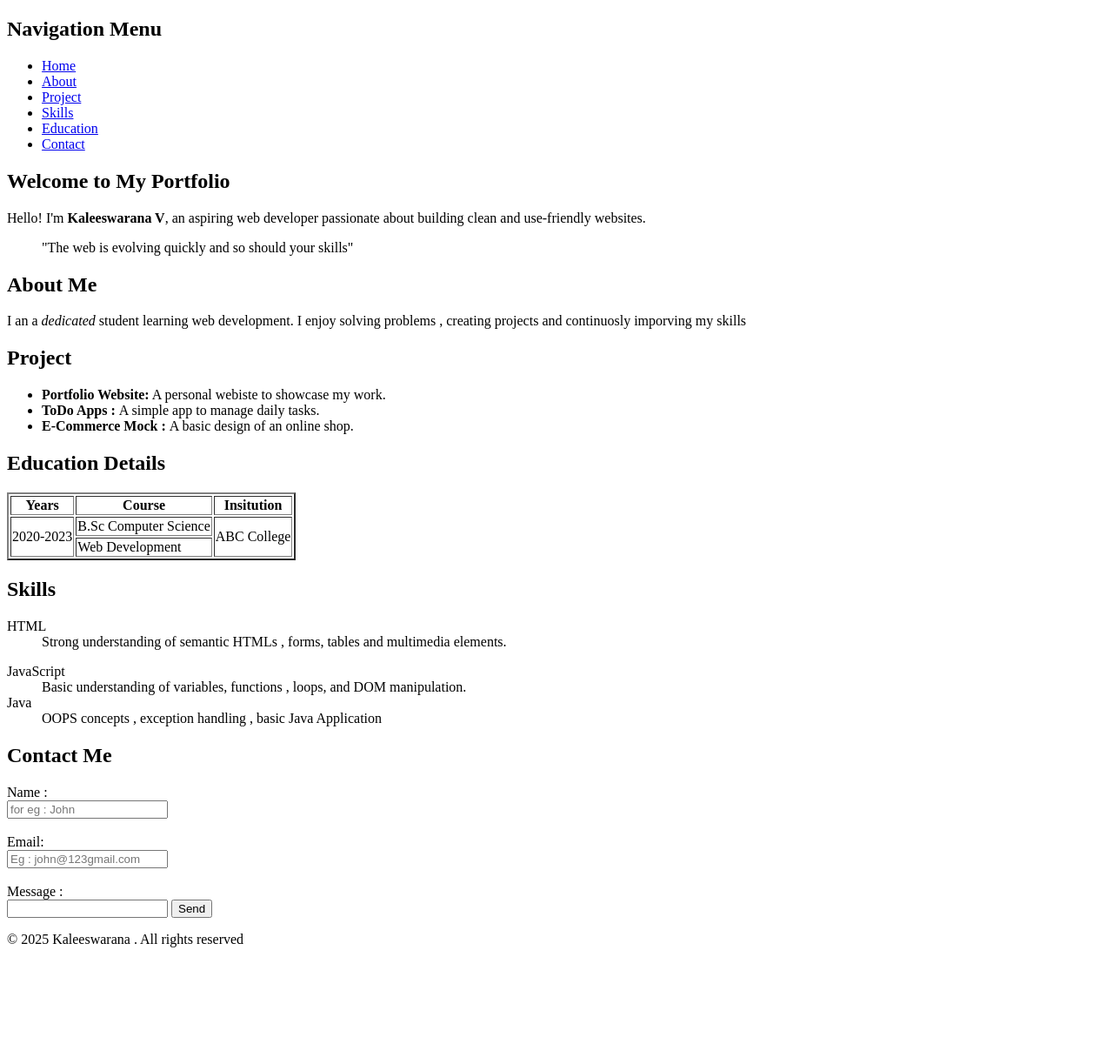
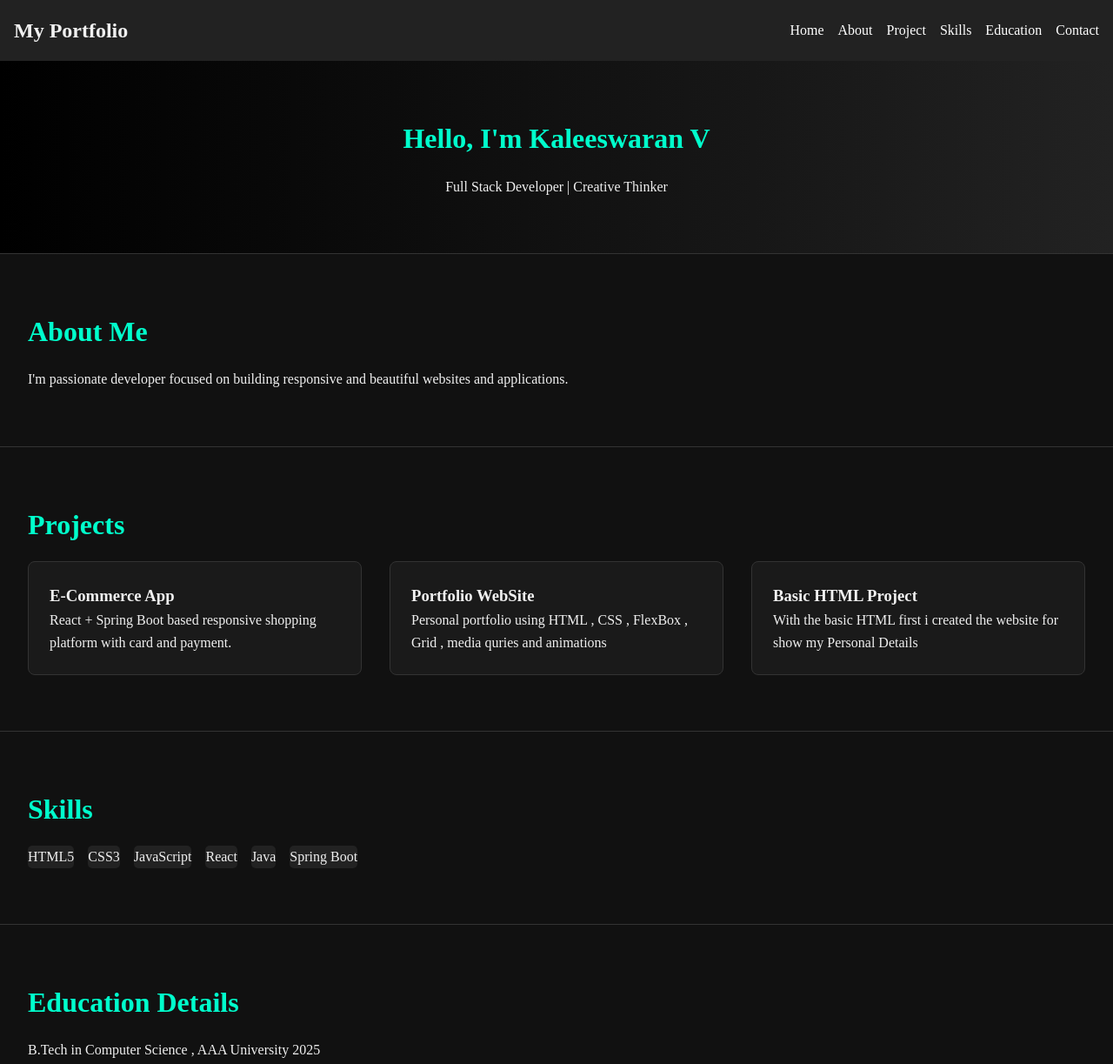
Before and after one commit to Karankaleeswaran/Portfolio, a plain HTML site: page main.html in a window 1280 px wide. Shown: the top 1223 px of the page at 87% size. Before the commit the page ends 1105 px from the top, so only its background shows below. Drawn offline with Linux system fonts and the light colour scheme.

Commit message:
Add files via upload

```diff
--- a/main.html
+++ b/main.html
@@ -4,117 +4,80 @@
     <meta charset="UTF-8">
     <meta name="viewport" content="width=device-width, initial-scale=1.0">
     <title>My Portfolio</title>
+    <link rel="stylesheet" href="stylee.css">
 </head>
 <body>
-
+      <header>
         <nav>
-        <h2>Navigation Menu</h2>
-      <ul>
+          <h1>My Portfolio</h1>
+          <ul class="nav-links">
             <li><a href="#home">Home</a></li>
             <li><a href="#about">About</a></li>
-        <li><a href="#project">Project</a></li>
+            <li><a href="#projects">Project</a></li>
             <li><a href="#skills">Skills</a></li>
             <li><a href="#education">Education</a></li>
             <li><a href="#contact">Contact</a></li>
           </ul>
         </nav>
+      </header>
 
-      <!-- Home Section -->
-        <section id="home">
-          <header>
-            <h1>Welcome to My Portfolio</h1>
-          </header>
-          <p>Hello! I'm <b>Kaleeswarana V</b>, an aspiring web developer passionate about building clean and use-friendly websites.</p>
-
-          <blockquote cite="https://developer.mozilla.org">
-            "The web is evolving quickly and so should your skills"
-          </blockquote>
+      <main>
+        <section id="home" class="home">
+          <h2>Hello, I'm Kaleeswaran V</h2>
+          <p>Full Stack Developer | Creative Thinker</p>
         </section>
 
-        <!-- About Section -->
-        <section id="about">
+        <section id="about" class="about">
           <h2>About Me</h2>
-          <p>I an a <i>dedicated</i> student learning web development. I enjoy solving problems , creating projects and continuosly imporving my skills</p>
+          <p>I'm passionate developer focused on building responsive and beautiful websites and applications.</p>
         </section>
 
-        <!-- Project Section -->
-         <section id="project">
-          <h2>Project</h2>
+        <section id="projects" class="projects">
+          <h2>Projects</h2>
+          <div class="project-grid">
+            <div class="card">
+              <h3>E-Commerce App</h3>
+              <p>React + Spring Boot based responsive shopping platform with card and payment.</p>
+            </div>
+
+            <div class="card">
+              <h3>Portfolio WebSite</h3>
+              <p>Personal portfolio using HTML , CSS , FlexBox , Grid , media quries and animations</p>
+            </div>
+            <div class="card">
+              <h3>Basic HTML Project</h3>
+              <p>With the basic HTML first i created the website for show my Personal Details</p>
+            </div>
+          </div>
+        </section>
+
+        <section id="skills" class="skills">
+          <h2>Skills</h2>
           <ul>
-            <li>
-              <b>Portfolio Website:</b> A personal webiste to showcase my work.
-            </li>
-
-            <li>
-              <b>ToDo Apps : </b> A simple app to manage daily tasks.
-            </li>
-            <li>
-              <b>E-Commerce Mock : </b> A basic design of an online shop.
-            </li>
+            <li>HTML5</li>
+            <li>CSS3</li>
+            <li>JavaScript</li>
+            <li>React</li>
+            <li>Java</li>
+            <li>Spring Boot</li>
           </ul>
         </section>
 
-         <!-- Education Details -->
-          <section id="education">
+        <section id="education" class="education">
           <h2>Education Details</h2>
-            <table border="2">
-              <thead>
-                <tr>
-                  <th>Years</th>
-                  <th>Course</th>
-                  <th>Insitution</th>
-                </tr>
-              </thead>
-
-              <tbody>
-                <tr>
-                  <td rowspan="2">2020-2023</td>
-                  <td>B.Sc Computer Science</td>
-                  <td rowspan="2">ABC College</td>
-                </tr>
-                <tr>
-                  <td>Web Development</td>
-                </tr>
-              </tbody>
-            </table>
+          <p>B.Tech in Computer Science , AAA University 2025</p>
         </section>
 
-          <!-- Skills Section -->
-           <section id="section">
-            <h2>Skills</h2>
-            <dl>
-              <dt>HTML</dt>
-              <dd>Strong understanding of semantic HTMLs , forms, tables and multimedia elements.</dd>
-            </dl>
-
-            <dt>JavaScript</dt>
-            <dd>Basic understanding of variables, functions , loops, and DOM manipulation.</dd>
-          </dl>
-
-          <dt>Java</dt>
-          <dd>OOPS concepts , exception handling , basic Java Application</dd>
-        </dl>
+        <section id="contact" class="contact">
+          <h2>Contact</h2>
+          <p>Email : kalesomrbranch@gmail.com</p>
+          <p>Phone : +91-9876543210</p>
         </section>
-
-           <!-- Contact Section -->
-            <section id="contact">
-              <h2>Contact Me</h2>
-              <form>
-                <label for="name">Name : </label><br>
-                <input type="text" name="name" id="name" required placeholder="for eg : John"><br><br>
-
-                <label for="email">Email: </label><br>
-                <input type="email" name="email" id="email" required placeholder="Eg : john@123gmail.com"><br><br>
-
-                <label for="message">Message :</label><br>
-                <input type="message" name="message" rows ="4" cols="30" id="message" required>
-
-                <input type="submit" value="Send">
-              </form>
-            </section>
+      </main>
 
       <footer>
-              <p>&copy; 2025 Kaleeswarana . All rights reserved</p>
+        <p>&copy;2025 My Portfolio</p>
       </footer>
+
 </body>
 </html>
--- /dev/null
+++ b/stylee.css
@@ -0,0 +1,124 @@
+*{
+    margin: 0;
+    padding: 0;
+    box-sizing: border-box;
+}
+
+body{
+    background-color: #111;
+    color: #f0f0f0;
+    line-height: 1.6;
+}
+
+/* Header */
+header{
+    background-color: #222;
+    padding: 1rem;
+    position: sticky;
+    top: 0;
+    z-index: 100;
+}
+
+nav{
+    display: flex;
+    justify-content: space-between;
+    align-items: center;
+}
+
+.nav-links{
+   list-style: none;
+   display: flex;
+   gap: 1rem;
+}
+.nav-links a{
+    text-decoration: none;
+    color: #fff;
+    transition: color 0.3s ease;
+}
+
+.nav-links a:hover{
+    color: #00ffcc;
+}
+
+/*  Section Styling*/
+section{
+    padding: 4rem 2rem;
+    border-bottom: 1px solid #333;
+}
+
+h2{
+    font-size: 2rem;
+    margin-bottom: 1rem;
+    color: #00ffcc;
+}
+
+/* Home */
+.home{
+    text-align: center;
+    background:linear-gradient(to right , #000,#222);
+    animation: fadeIn 2s ease-in;
+}
+@keyframes fadeIn{
+    from{opacity: 0; transform: translateY(-30px);}
+    to{opacity: 1; transform: translateY(0);}
+}
+
+/* Project */
+
+.project-grid{
+    display: grid;
+    grid-template-columns: repeat(auto-fit, minmax(250px , 1fr));
+    gap: 2rem;
+}
+
+.card{
+    background: #1a1a1a;
+    padding: 1.5rem;
+    border: 1px solid #333;
+    border-radius: 8px;
+    transition: transform 0.3 ease;
+}
+
+.card:hover{
+    transform: scale(1.05);
+    border-color: #00ffcc;
+}
+
+/* Skills */
+.skills ul{
+    display: flex;
+    flex-wrap: wrap;
+    gap: 1rem;
+}
+
+.skills li{
+    background: #222;
+    padding: 05.rem 1rem;
+    border-radius: 5px;
+    list-style: none;
+}
+
+/* Responive Website */
+
+@media(max-width : 768px){
+    nav{
+        flex-direction: column;
+        gap: 1rem;
+    }
+
+    .project-grid{
+        grid-template-columns: 1fr;
+    }
+
+    section{
+        padding: 2rem 1rem;
+    }
+}
+
+/* footer */
+footer{
+    text-align: center;
+    padding: 1rem;
+    background: #111;
+    border-top: 1px solid #333;
+}
```
Lines whose indentation alone changed are shown as unchanged.
